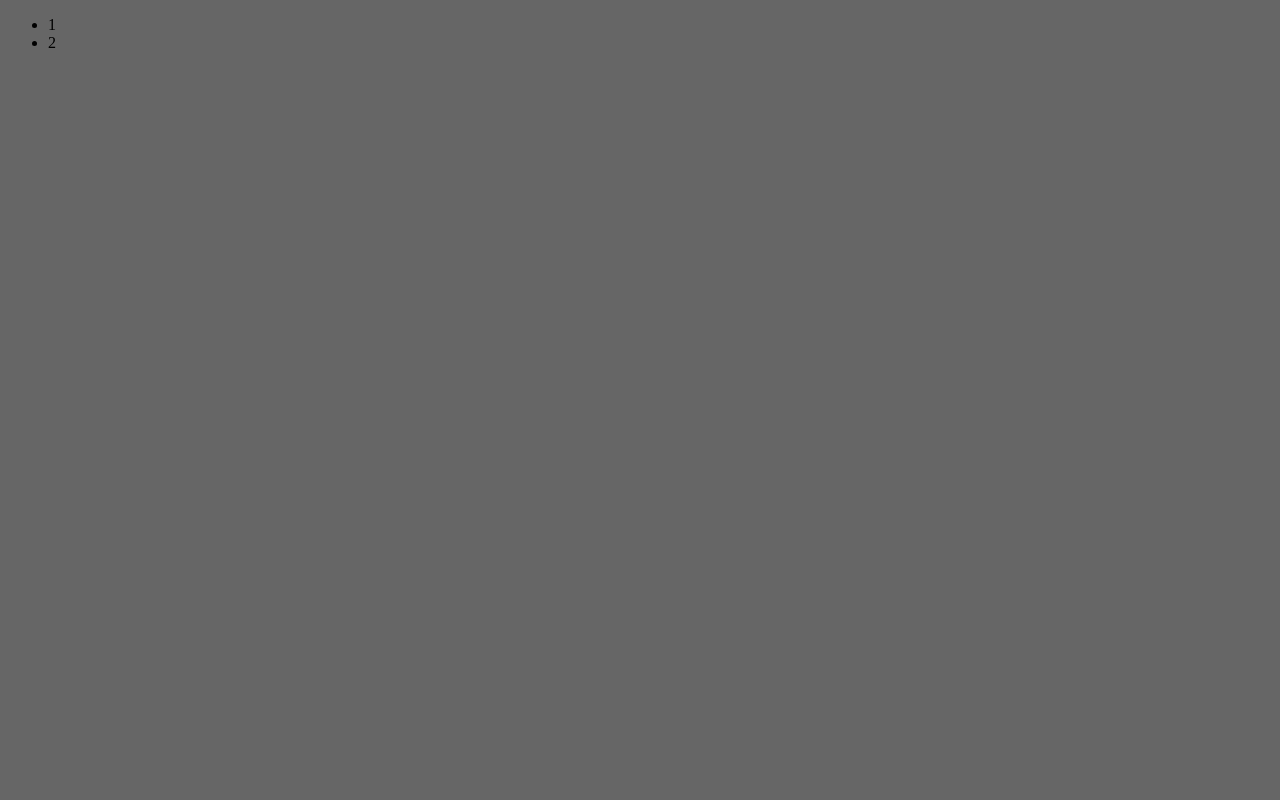
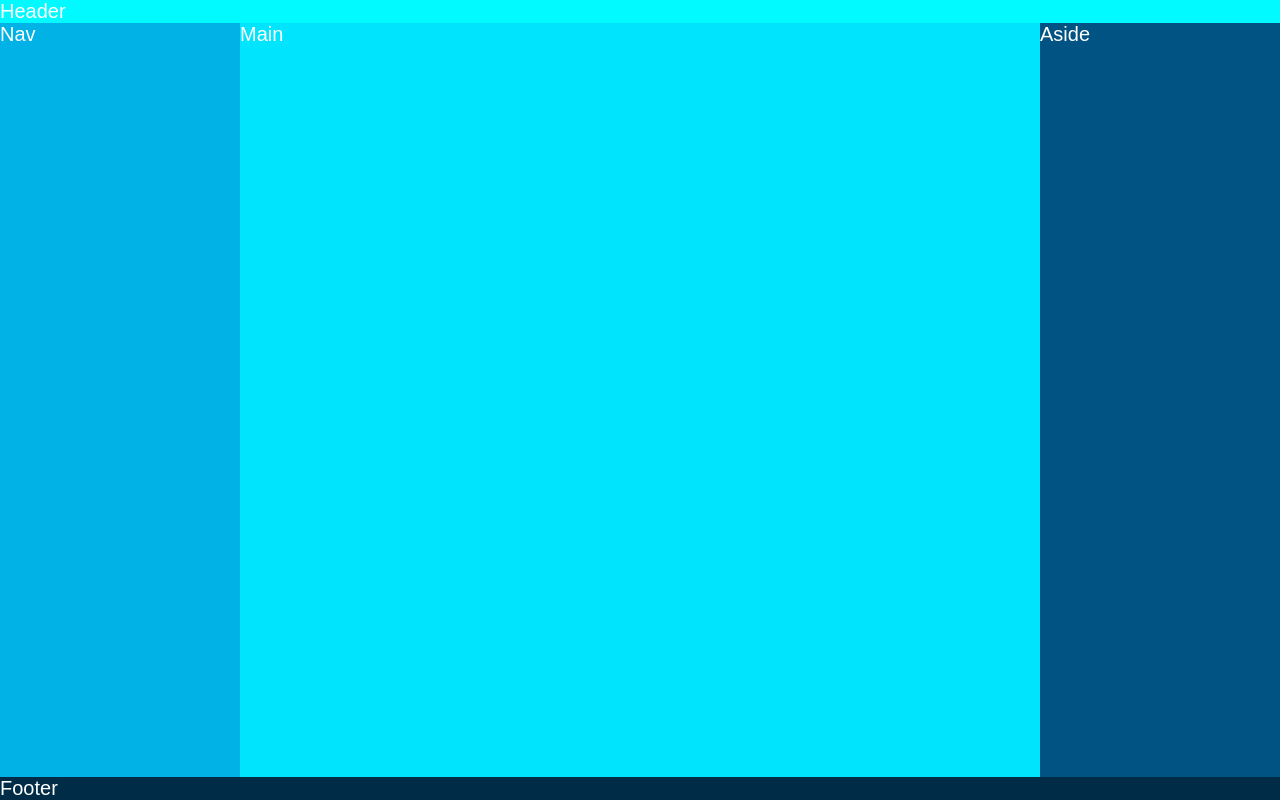
Before and after one commit to teamx10/crucial-layout, a website: page src/index.html in a window 1280 px wide. Drawn offline with Linux system fonts and the light colour scheme.

Commit message:
Add styles for holy-grail v1

```diff
--- a/src/index.css
+++ b/src/index.css
@@ -1,3 +1,46 @@
 html, body {
-    background: #666;;
+    background: #fff;
+    color: #fff;
+    margin: 0;
+    padding: 0;
+    font: 20px Arial, sans-serif;
 }
+
+.holy-grail {
+    display: flex;
+    min-height: 100vh;
+    flex-direction: column;
+}
+
+.holy-grail__header {
+    background: #00faff;
+}
+
+.holy-grail__body {
+    display: flex;
+    flex: 1;
+    background: #00e4fd;
+}
+
+.holy-grail__body__main {
+    flex: 1;
+}
+
+.holy-grail__body__nav {
+    /* 12em is the width of the columns */
+    flex: 0 0 12em;
+    /* put the nav on the left */
+    order: -1;
+    background: #00b2e6;
+}
+
+.holy-grail__body__aside {
+    /* 12em is the width of the columns */
+    flex: 0 0 12em;
+    background: #005382;
+}
+
+.holy-grail__footer {
+    background: #002c47;
+    color: #fff;
+}
--- a/src/index.html
+++ b/src/index.html
@@ -2,15 +2,17 @@
 <html lang="en">
 <head>
     <meta charset="UTF-8">
-    <title>Title</title>
+    <title>Holy Grail</title>
     <link crossorigin="anonymous" href="./index.css" media="all" rel="stylesheet"/>
     <script crossorigin="anonymous" defer="defer" src="./index.js"></script>
 </head>
-<body>
-<div id="root"></div>
-<ul>
-    <li>1</li>
-    <li>2</li>
-</ul>
+<body class="holy-grail">
+<header class="holy-grail__header">Header</header>
+<div class="holy-grail__body">
+    <main class="holy-grail__body__main">Main</main>
+    <nav class="holy-grail__body__nav">Nav</nav>
+    <aside class="holy-grail__body__aside">Aside</aside>
+</div>
+<footer class="holy-grail__footer">Footer</footer>
 </body>
 </html>
```
